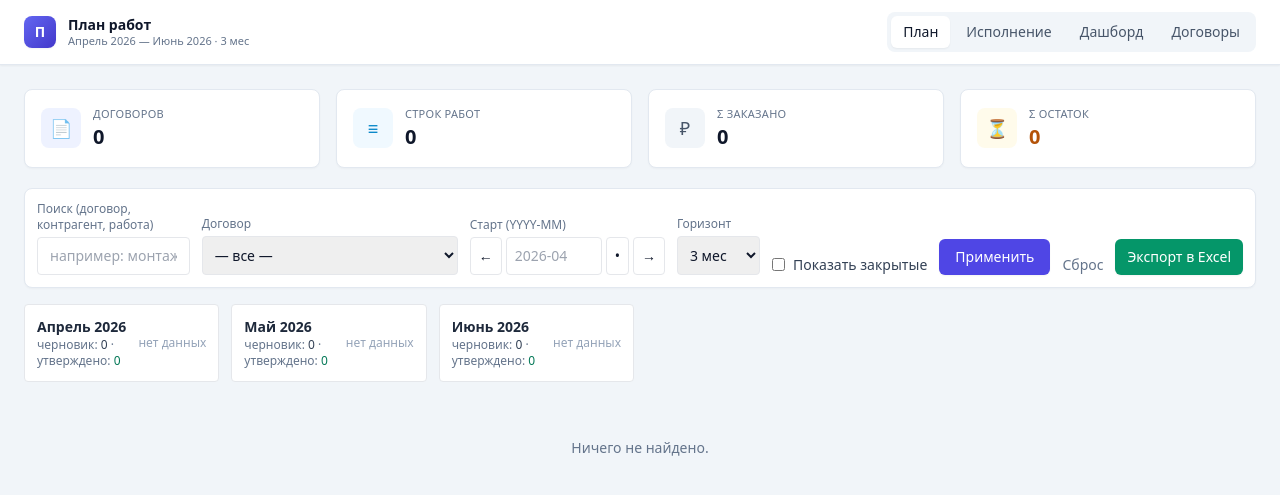
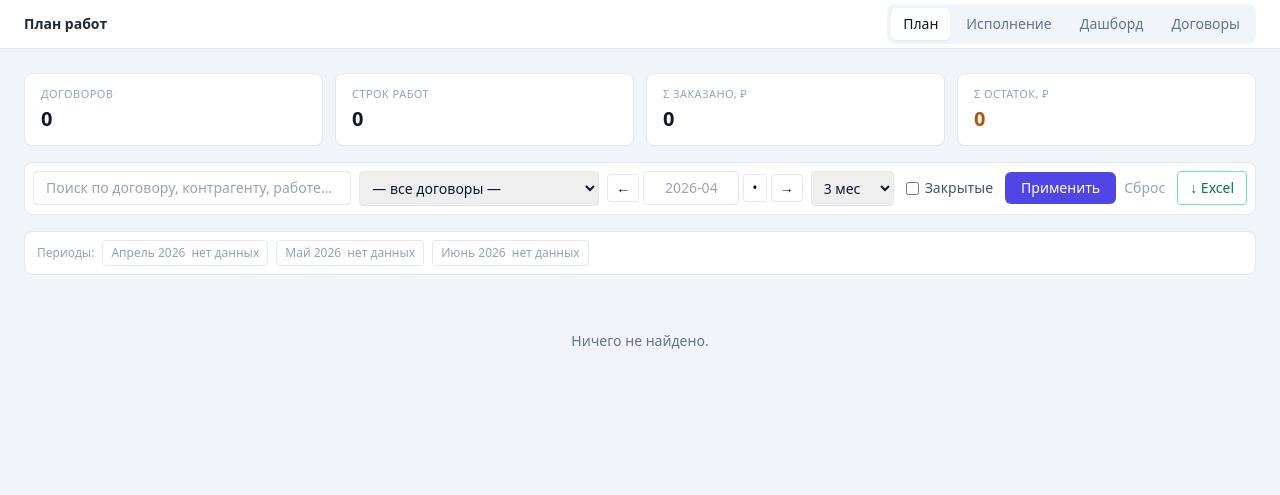
Before and after one commit to VASS-dev/works, a FastAPI app: page / in a window 1280 px wide. Shown: the top 495 px of the page. Run offline with FastAPI, Linux system fonts and the light colour scheme; some libraries are stand-ins or nearby versions.

Commit message:
ux: clean up visual noise across all pages
- Palette cut to 4 roles: slate/emerald/amber/red. Removed sky, all blue-* on period columns
- All emojis removed (📄⏳🔒🔓≡); replaced with semantic text labels or plain style
- KPI icon-chips removed; all stat cards unified (kpi-label CSS class)
- Filter forms: removed labels above inputs, labels use placeholders instead; py-2→py-1.5 for tighter height
- Export button: replaced green pill with outlined "↓ Excel" link, moved to end of filter bar
- Period approval grid: collapsed 4-6 cards into one compact pill-strip
- Period columns in plan table: removed bg-blue-50 tint; approved cells use faint emerald-50/60
- Approved plan cell: "утв" micro-label instead of lock emoji
- Progress bars: height reduced to h-1, lighter emerald-200/emerald-600 layers, consistent everywhere
- Header: simplified to flat 48px bar, removed gradient logo chip and period subtitle
- contracts.html: removed indigo-700 on plan_rub; inline status badges replaced by plain text
- Details arrow: lighter color (slate-200 default, slate-400 open)

Co-Authored-By: Claude Opus 4.6 <noreply@anthropic.com>

```diff
--- a/app/static/app.css
+++ b/app/static/app.css
@@ -12,7 +12,7 @@ input[type="text"], input[type="number"], select {
 input[type="text"]:focus, input[type="number"]:focus, select:focus {
   outline: none;
   border-color: #6366f1;
-  box-shadow: 0 0 0 3px rgba(99, 102, 241, 0.15);
+  box-shadow: 0 0 0 3px rgba(99, 102, 241, 0.12);
 }
 
 /* Details disclosure arrow */
@@ -23,16 +23,19 @@ details > summary::before {
   display: inline-block;
   margin-right: 8px;
   transition: transform 0.2s;
-  color: #94a3b8;
-  font-size: 0.85em;
+  color: #cbd5e1;
+  font-size: 0.8em;
 }
-details[open] > summary::before { transform: rotate(90deg); color: #6366f1; }
+details[open] > summary::before { transform: rotate(90deg); color: #94a3b8; }
 
-/* Card polish */
-.card { background: #fff; border: 1px solid #e2e8f0; border-radius: 0.5rem; box-shadow: 0 1px 2px rgba(15, 23, 42, 0.03); }
+/* Card */
+.card { background: #fff; border: 1px solid #e2e8f0; border-radius: 0.5rem; }
 
-/* Table zebra + hover */
+/* Table rows */
 tbody tr { transition: background 0.1s; }
 
-/* Button press feedback */
+/* Button press */
 button:active { transform: translateY(1px); }
+
+/* Stat strip (KPI) */
+.kpi-label { font-size: 0.6875rem; text-transform: uppercase; letter-spacing: 0.04em; color: #94a3b8; }
--- a/app/templates/base.html
+++ b/app/templates/base.html
@@ -10,20 +10,14 @@
 </head>
 <body class="bg-slate-100 text-slate-900 font-sans min-h-screen">
   {% set path = request.url.path if request else '/' %}
-  <header class="bg-white border-b border-slate-200 shadow-sm sticky top-0 z-30">
-    <div class="max-w-[1600px] mx-auto px-6 py-3 flex items-center justify-between gap-6">
-      <div class="flex items-center gap-3 min-w-0">
-        <div class="w-8 h-8 rounded-lg bg-gradient-to-br from-indigo-500 to-indigo-700 text-white flex items-center justify-center text-sm font-bold shadow-sm">П</div>
-        <div class="min-w-0">
-          <div class="text-sm font-semibold leading-tight">План работ</div>
-          {% if period_labels %}<div class="text-[11px] text-slate-500 leading-tight">{{ period_labels[0] }} — {{ period_labels[-1] }} · {{ period_labels|length }} мес</div>{% endif %}
-        </div>
-      </div>
+  <header class="bg-white border-b border-slate-200 sticky top-0 z-30">
+    <div class="max-w-[1600px] mx-auto px-6 h-12 flex items-center justify-between gap-6">
+      <div class="text-sm font-semibold text-slate-800 select-none">План работ</div>
       <nav class="text-sm flex gap-1 bg-slate-100 rounded-lg p-1">
         {% set nav = [('/', 'План'), ('/execution', 'Исполнение'), ('/dashboard', 'Дашборд'), ('/contracts', 'Договоры')] %}
         {% for href, label in nav %}
           {% set active = (href == '/' and path == '/') or (href != '/' and path.startswith(href)) %}
-          <a href="{{ href }}" class="px-3 py-1.5 rounded-md font-medium transition {% if active %}bg-white text-slate-900 shadow-sm{% else %}text-slate-600 hover:text-slate-900{% endif %}">{{ label }}</a>
+          <a href="{{ href }}" class="px-3 py-1.5 rounded-md font-medium transition {% if active %}bg-white text-slate-900 shadow-sm{% else %}text-slate-500 hover:text-slate-800{% endif %}">{{ label }}</a>
         {% endfor %}
       </nav>
     </div>
--- a/app/templates/index.html
+++ b/app/templates/index.html
@@ -1,131 +1,118 @@
 {% extends "base.html" %}
 {% block content %}
 
-<section class="mb-5 grid grid-cols-4 gap-4">
-  <div class="card p-4 flex items-center gap-3">
-    <div class="w-10 h-10 rounded-lg bg-indigo-50 text-indigo-600 flex items-center justify-center text-lg">📄</div>
-    <div class="min-w-0">
-      <div class="text-[11px] uppercase tracking-wide text-slate-500">Договоров</div>
-      <div class="text-xl font-semibold">{{ groups|length }}</div>
+{# ── KPI-карточки ───────────────────────────────────────────────────── #}
+<section class="mb-4 grid grid-cols-4 gap-3">
+  <div class="card px-4 py-3">
+    <div class="kpi-label">Договоров</div>
+    <div class="text-xl font-semibold mt-0.5">{{ groups|length }}</div>
   </div>
+  <div class="card px-4 py-3">
+    <div class="kpi-label">Строк работ</div>
+    <div class="text-xl font-semibold mt-0.5">{{ total_rows }}</div>
   </div>
-  <div class="card p-4 flex items-center gap-3">
-    <div class="w-10 h-10 rounded-lg bg-sky-50 text-sky-600 flex items-center justify-center text-lg">≡</div>
-    <div class="min-w-0">
-      <div class="text-[11px] uppercase tracking-wide text-slate-500">Строк работ</div>
-      <div class="text-xl font-semibold">{{ total_rows }}</div>
+  <div class="card px-4 py-3">
+    <div class="kpi-label">Σ Заказано, ₽</div>
+    <div class="text-xl font-semibold tabular-nums mt-0.5">{{ "{:,.0f}".format(total_ordered).replace(",", " ") }}</div>
   </div>
-  </div>
-  <div class="card p-4 flex items-center gap-3">
-    <div class="w-10 h-10 rounded-lg bg-slate-100 text-slate-600 flex items-center justify-center text-lg">₽</div>
-    <div class="min-w-0">
-      <div class="text-[11px] uppercase tracking-wide text-slate-500">Σ Заказано</div>
-      <div class="text-xl font-semibold tabular-nums">{{ "{:,.0f}".format(total_ordered).replace(",", " ") }}</div>
-    </div>
-  </div>
-  <div class="card p-4 flex items-center gap-3">
-    <div class="w-10 h-10 rounded-lg bg-amber-50 text-amber-600 flex items-center justify-center text-lg">⏳</div>
-    <div class="min-w-0">
-      <div class="text-[11px] uppercase tracking-wide text-slate-500">Σ Остаток</div>
-      <div class="text-xl font-semibold text-amber-700 tabular-nums">{{ "{:,.0f}".format(total_remaining).replace(",", " ") }}</div>
-    </div>
+  <div class="card px-4 py-3">
+    <div class="kpi-label">Σ Остаток, ₽</div>
+    <div class="text-xl font-semibold text-amber-700 tabular-nums mt-0.5">{{ "{:,.0f}".format(total_remaining).replace(",", " ") }}</div>
   </div>
 </section>
 
-<form method="get" action="/" class="mb-4 flex gap-3 items-end card p-3">
-  <div class="flex-1">
-    <label class="block text-xs text-slate-500 mb-1">Поиск (договор, контрагент, работа)</label>
-    <input name="q" value="{{ q }}" placeholder="например: монтаж ЛО, или НФФР-003680"
-           class="w-full border rounded px-3 py-2 text-sm">
-  </div>
-  <div>
-    <label class="block text-xs text-slate-500 mb-1">Договор</label>
-    <select name="contract_id" class="border rounded px-2 py-2 text-sm w-64">
-      <option value="">— все —</option>
+{# ── Фильтр ─────────────────────────────────────────────────────────── #}
+<form method="get" action="/" class="mb-4 flex gap-2 items-center card p-2">
+  <input name="q" value="{{ q }}" placeholder="Поиск по договору, контрагенту, работе…"
+         class="flex-1 border rounded px-3 py-1.5 text-sm min-w-0">
+  <select name="contract_id" class="border rounded px-2 py-1.5 text-sm w-60 shrink-0">
+    <option value="">— все договоры —</option>
     {% for c in contracts %}
       <option value="{{ c.id }}" {% if contract_id == c.id %}selected{% endif %}>
         {{ c.number }} — {{ c.counterparty or "—" }}
       </option>
     {% endfor %}
   </select>
+  <div class="flex items-center gap-1 shrink-0">
+    <a href="?start={{ prev_start }}&n={{ n }}{% if contract_id %}&contract_id={{ contract_id }}{% endif %}{% if q %}&q={{ q }}{% endif %}"
+       class="border rounded px-2 py-1.5 text-sm hover:bg-slate-100 leading-none" title="Предыдущий месяц">←</a>
+    <input name="start" value="{{ start }}" placeholder="{{ today_period }}"
+           class="border rounded px-2 py-1.5 text-sm w-24 text-center">
+    <a href="?n={{ n }}{% if contract_id %}&contract_id={{ contract_id }}{% endif %}{% if q %}&q={{ q }}{% endif %}"
+       class="border rounded px-2 py-1.5 text-sm hover:bg-slate-100 leading-none" title="Сегодня">•</a>
+    <a href="?start={{ next_start }}&n={{ n }}{% if contract_id %}&contract_id={{ contract_id }}{% endif %}{% if q %}&q={{ q }}{% endif %}"
+       class="border rounded px-2 py-1.5 text-sm hover:bg-slate-100 leading-none" title="Следующий месяц">→</a>
   </div>
-  <div>
-    <label class="block text-xs text-slate-500 mb-1">Старт (YYYY-MM)</label>
-    <div class="flex items-center gap-1">
-      <a href="?start={{ prev_start }}&n={{ n }}{% if contract_id %}&contract_id={{ contract_id }}{% endif %}{% if q %}&q={{ q }}{% endif %}" class="border rounded px-2 py-2 text-sm hover:bg-slate-100" title="Предыдущий месяц">←</a>
-      <input name="start" value="{{ start }}" placeholder="{{ today_period }}"
-             class="border rounded px-2 py-2 text-sm w-24">
-      <a href="?n={{ n }}{% if contract_id %}&contract_id={{ contract_id }}{% endif %}{% if q %}&q={{ q }}{% endif %}" class="border rounded px-2 py-2 text-sm hover:bg-slate-100" title="Сегодня">•</a>
-      <a href="?start={{ next_start }}&n={{ n }}{% if contract_id %}&contract_id={{ contract_id }}{% endif %}{% if q %}&q={{ q }}{% endif %}" class="border rounded px-2 py-2 text-sm hover:bg-slate-100" title="Следующий месяц">→</a>
-    </div>
-  </div>
-  <div>
-    <label class="block text-xs text-slate-500 mb-1">Горизонт</label>
-    <select name="n" class="border rounded px-2 py-2 text-sm">
+  <select name="n" class="border rounded px-2 py-1.5 text-sm shrink-0">
     {% for opt in [3, 6, 9, 12] %}
       <option value="{{ opt }}" {% if n == opt %}selected{% endif %}>{{ opt }} мес</option>
     {% endfor %}
   </select>
-  </div>
-  <label class="flex items-center gap-2 text-sm text-slate-700 select-none">
+  <label class="flex items-center gap-1.5 text-sm text-slate-600 select-none shrink-0 px-1">
     <input type="checkbox" name="show_closed" value="1" {% if not hide_closed %}checked{% endif %}>
-    Показать закрытые
+    Закрытые
   </label>
-  <button class="bg-indigo-600 hover:bg-indigo-700 text-white text-sm rounded-md px-4 py-2 font-medium shadow-sm">Применить</button>
-  <a href="/" class="text-sm text-slate-500 hover:underline">Сброс</a>
-  <a href="/export/plan.xlsx?contract_id={{ contract_id or '' }}&q={{ q or '' }}&start={{ start or '' }}&n={{ n }}" class="ml-auto bg-emerald-600 hover:bg-emerald-700 text-white text-sm rounded-md px-3 py-2 font-medium shadow-sm">Экспорт в Excel</a>
+  <button class="bg-indigo-600 hover:bg-indigo-700 text-white text-sm rounded-md px-4 py-1.5 font-medium shrink-0">Применить</button>
+  <a href="/" class="text-sm text-slate-400 hover:text-slate-600 shrink-0">Сброс</a>
+  <a href="/export/plan.xlsx?contract_id={{ contract_id or '' }}&q={{ q or '' }}&start={{ start or '' }}&n={{ n }}"
+     class="ml-1 text-emerald-700 hover:text-emerald-900 text-sm font-medium shrink-0 border border-emerald-300 hover:border-emerald-500 rounded px-3 py-1.5">↓ Excel</a>
 </form>
 
 {% if hide_closed and hidden_closed %}
 <div class="mb-3 text-xs text-slate-500">
-  Скрыто закрытых строк (остаток = 0): <span class="font-medium text-slate-700">{{ hidden_closed }}</span>.
-  <a href="?show_closed=1&n={{ n }}{% if contract_id %}&contract_id={{ contract_id }}{% endif %}{% if q %}&q={{ q }}{% endif %}{% if start %}&start={{ start }}{% endif %}" class="text-slate-600 hover:underline">Показать все</a>
+  Скрыто закрытых строк: <span class="font-medium text-slate-700">{{ hidden_closed }}</span>.
+  <a href="?show_closed=1&n={{ n }}{% if contract_id %}&contract_id={{ contract_id }}{% endif %}{% if q %}&q={{ q }}{% endif %}{% if start %}&start={{ start }}{% endif %}"
+     class="text-slate-600 hover:underline">Показать все</a>
 </div>
 {% endif %}
 
-<section class="mb-4 grid grid-cols-2 md:grid-cols-3 lg:grid-cols-4 xl:grid-cols-6 gap-3">
+{# ── Полоса утверждения периодов ────────────────────────────────────── #}
+<div class="mb-4 card p-2 flex flex-wrap gap-2 items-center">
+  <span class="text-xs text-slate-400 pl-1 shrink-0">Периоды:</span>
   {% for p in periods %}
     {% set st = period_stats[p] %}
     {% set lbl = period_labels[loop.index0] %}
     {% set fully_approved = st.total > 0 and st.draft == 0 %}
-    <div class="bg-white border rounded p-3 flex items-center gap-3 {% if fully_approved %}border-emerald-300 bg-emerald-50{% endif %}">
-      <div class="flex-1 min-w-0">
-        <div class="text-sm font-semibold text-slate-800">{{ lbl }}</div>
-        <div class="text-xs text-slate-500">
-          черновик: <span class="font-medium text-slate-700">{{ st.draft }}</span>
-          · утверждено: <span class="font-medium text-emerald-700">{{ st.approved }}</span>
-        </div>
-      </div>
+    <div class="flex items-center gap-1.5 border rounded px-2 py-1 text-xs
+      {% if fully_approved %}border-emerald-200 bg-emerald-50 text-emerald-800
+      {% elif st.draft > 0 %}border-amber-200 bg-amber-50 text-amber-800
+      {% else %}border-slate-200 text-slate-400{% endif %}">
+      <span class="font-medium">{{ lbl }}</span>
       {% if st.draft > 0 %}
-        <form hx-post="/api/plan/approve" hx-confirm="Утвердить все черновики плана за {{ lbl }}? После утверждения правки будут заблокированы." hx-swap="none" hx-on::after-request="window.location.reload()">
+        <span class="text-amber-600">{{ st.draft }} черн.</span>
+        <form hx-post="/api/plan/approve"
+              hx-confirm="Утвердить все черновики плана за {{ lbl }}? После утверждения правки будут заблокированы."
+              hx-swap="none" hx-on::after-request="window.location.reload()">
           <input type="hidden" name="period" value="{{ p }}">
-          <button class="text-xs bg-emerald-600 hover:bg-emerald-700 text-white rounded px-3 py-1.5 font-medium">🔒 Утвердить</button>
+          <button class="text-[11px] bg-emerald-600 hover:bg-emerald-700 text-white rounded px-1.5 py-0.5 font-medium">Утвердить</button>
         </form>
       {% elif st.approved > 0 %}
-        <form hx-post="/api/plan/unfreeze" hx-confirm="Снять утверждение за {{ lbl }}? Записи снова станут редактируемыми." hx-swap="none" hx-on::after-request="window.location.reload()">
+        <span class="text-emerald-700">{{ st.approved }} утв.</span>
+        <form hx-post="/api/plan/unfreeze"
+              hx-confirm="Снять утверждение за {{ lbl }}? Записи снова станут редактируемыми."
+              hx-swap="none" hx-on::after-request="window.location.reload()">
           <input type="hidden" name="period" value="{{ p }}">
-          <button class="text-xs border border-emerald-600 text-emerald-700 hover:bg-emerald-100 rounded px-3 py-1.5 font-medium">🔓 Снять</button>
+          <button class="text-[11px] text-slate-500 hover:text-slate-700 hover:underline">снять</button>
         </form>
       {% else %}
-        <span class="text-xs text-slate-400">нет данных</span>
+        <span>нет данных</span>
       {% endif %}
     </div>
   {% endfor %}
-</section>
+</div>
 
 {% if not groups %}
   <div class="text-slate-500 text-sm py-10 text-center">Ничего не найдено.</div>
 {% endif %}
 
+{# ── Группы по договорам ─────────────────────────────────────────────── #}
 {% for group in groups %}
   {% set c = group.contract %}
   {% set gord = group.ordered_rub %}
   {% set gdone = group.done_rub %}
   {% set gsigned = group.signed_rub %}
-  {% set dp = (gdone / gord * 100) if gord else 0 %}
-  {% set sp = (gsigned / gord * 100) if gord else 0 %}
-  {% if dp > 100 %}{% set dp = 100 %}{% endif %}
-  {% if sp > 100 %}{% set sp = 100 %}{% endif %}
+  {% set dp = [[(gdone / gord * 100) if gord else 0, 0]|max, 100]|min %}
+  {% set sp = [[(gsigned / gord * 100) if gord else 0, 0]|max, 100]|min %}
   <details class="mb-3 card">
     <summary class="cursor-pointer px-4 py-3 flex items-center gap-4 hover:bg-slate-50">
       <div class="flex-1 min-w-0">
@@ -133,33 +120,33 @@
           <span class="font-semibold text-slate-900">{{ c.counterparty or "—" }}</span>
           {% if c.contract_no %}<span class="text-xs text-slate-400 font-mono">{{ c.contract_no }}</span>{% endif %}
         </div>
-        <div class="text-xs text-slate-600 truncate">{{ c.project or "" }}</div>
+        <div class="text-xs text-slate-500 truncate">{{ c.project or "" }}</div>
       </div>
-      <div class="hidden md:flex flex-col gap-1 w-64 shrink-0">
+      <div class="hidden md:flex flex-col gap-1 w-56 shrink-0">
         <div class="flex justify-between text-[11px] text-slate-500">
-          <span>план <span class="text-slate-800 font-medium tabular-nums">{{ "{:,.0f}".format(gord).replace(",", " ") }} ₽</span></span>
-          <span>закрыто <span class="text-emerald-700 font-medium tabular-nums">{{ "%.0f"|format(dp) }}%</span></span>
+          <span class="tabular-nums">{{ "{:,.0f}".format(gord).replace(",", " ") }} ₽</span>
+          <span class="text-emerald-700 tabular-nums">{{ "%.0f"|format(dp) }}%</span>
         </div>
-        <div class="relative w-full h-1.5 bg-slate-200 rounded-full overflow-hidden" title="закрыто {{ '%.0f'|format(dp) }}% · подписано {{ '%.0f'|format(sp) }}%">
-          <div class="absolute inset-y-0 left-0 bg-emerald-300" style="width: {{ dp }}%"></div>
+        <div class="relative w-full h-1 bg-slate-100 rounded-full overflow-hidden">
+          <div class="absolute inset-y-0 left-0 bg-emerald-200" style="width: {{ dp }}%"></div>
           <div class="absolute inset-y-0 left-0 bg-emerald-600" style="width: {{ sp }}%"></div>
         </div>
       </div>
-      <span class="text-xs text-slate-500 whitespace-nowrap">строк: {{ group.rows|length }}</span>
+      <span class="text-xs text-slate-400 whitespace-nowrap">{{ group.rows|length }} строк</span>
     </summary>
     <div class="overflow-x-auto">
     <table class="w-full text-sm">
-      <thead class="bg-slate-100 text-xs text-slate-600">
+      <thead class="bg-slate-50 text-xs text-slate-500 border-t">
         <tr>
-          <th class="text-left px-3 py-2 w-[28%]">Вид работ / описание</th>
+          <th class="text-left px-3 py-2 w-[28%]">Работа</th>
           <th class="text-right px-2 py-2">Заказано</th>
           <th class="text-right px-2 py-2">Выполнено</th>
           <th class="text-right px-2 py-2">Остаток</th>
           {% for lbl in period_labels %}
-            <th class="text-right px-2 py-2 bg-blue-50">{{ lbl }}</th>
+            <th class="text-right px-2 py-2">{{ lbl }}</th>
           {% endfor %}
-          <th class="text-right px-2 py-2">Σ осталось<br>по плану</th>
-          <th class="text-right px-2 py-2">% от<br>остатка</th>
+          <th class="text-right px-2 py-2">Σ план</th>
+          <th class="text-right px-2 py-2">%</th>
         </tr>
       </thead>
       <tbody>
```
Also changed, not shown: app/templates/contracts.html (+36 -47 lines), app/templates/dashboard.html (+63 -64 lines), app/templates/execution.html (+45 -56 lines), app/templates/partials/execution_row.html (+14 -14 lines), app/templates/partials/row.html (+15 -13 lines). Lines whose indentation alone changed are shown as unchanged.
